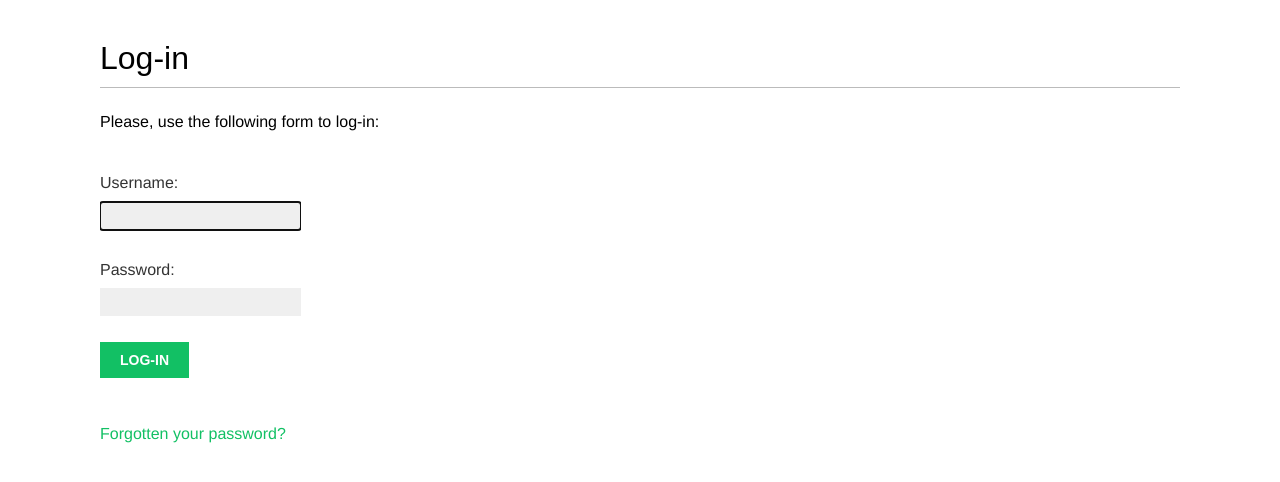
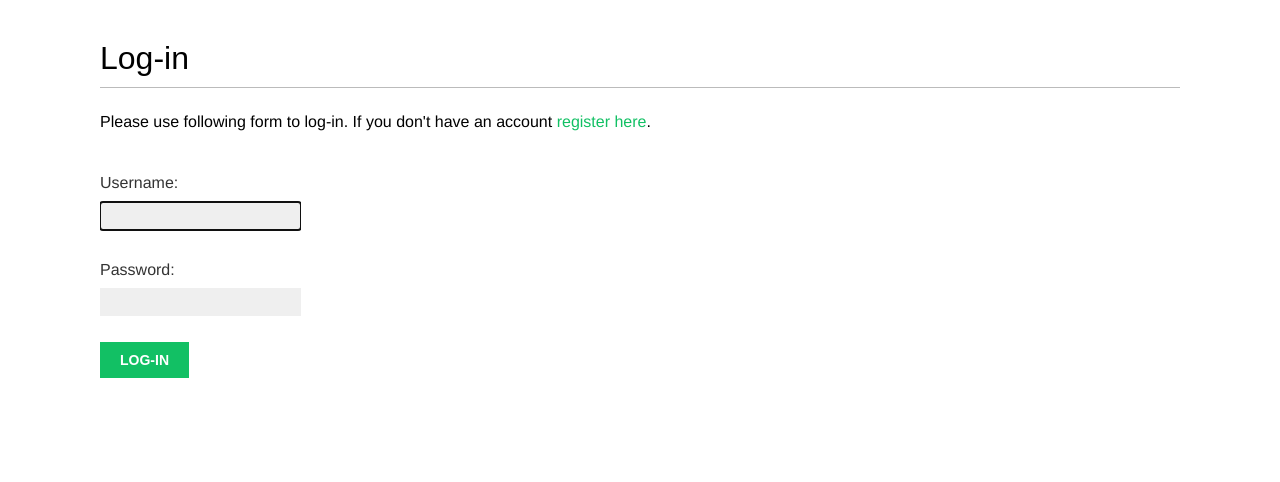
Before and after one commit to DeSiReLeSsOn/social_network, a Django app: page /account/login/ in a window 1280 px wide. Shown: the part 47-529 px from the top of the page. Run offline with Django 4.2, Linux system fonts and the light colour scheme; some web fonts are replaced.

Commit message:
added in login.html registration link

```diff
--- a/bookmarks/account/templates/registration/login.html
+++ b/bookmarks/account/templates/registration/login.html
@@ -8,7 +8,11 @@
             Please try again.
         </p>
     {% else %}
-        <p>Please, use the following form to log-in:</p>
+        <p>
+            Please use following form to log-in.
+            If you don't have an account
+            <a href="{% url "register" %}">register here</a>.
+        </p>
     {% endif %}
     <div class="login-form">
         <form action="{% url 'login' %}" method="post">
@@ -17,10 +21,5 @@
             <input type="hidden" name="next" value="{{ next }}" />
             <p><input type="submit" value="Log-in"></p>
         </form>
-        <p>
-            <a href="{% url "password_reset" %}">
-              Forgotten your password?
-            </a>
-        </p>
     </div>
 {% endblock %}
```
